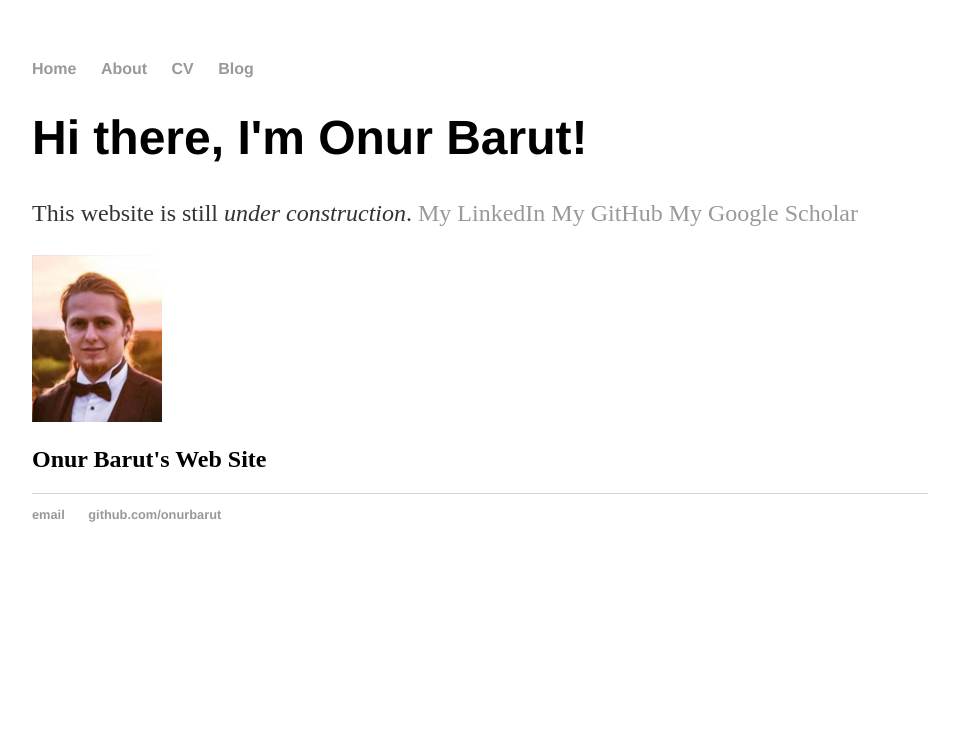
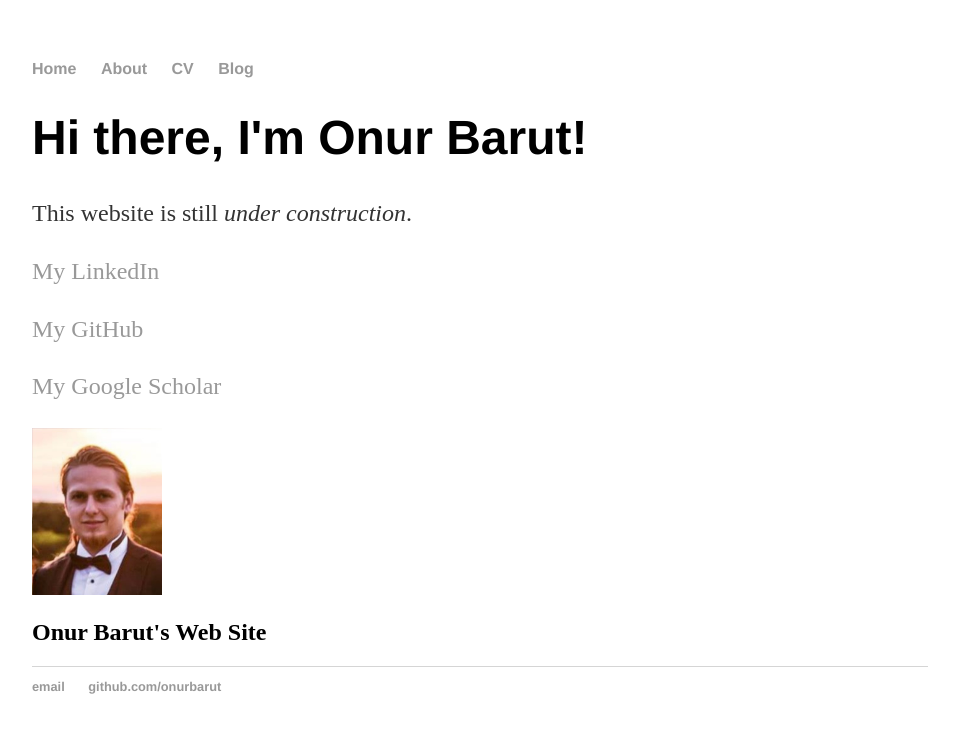
Before and after one commit to onurbarut/onurbarut.github.io, a Jekyll site: the page built from index.html, in a window 1280 px wide. Shown: the top 733 px of the page, without its empty margins (160-1119 px from the left). Built offline with Jekyll 4.4.1, drawn with Linux system fonts in a browser that asks for light colours.

```diff
--- a/index.html
+++ b/index.html
@@ -4,11 +4,10 @@ title: Onur Barut, Home Page
 ---
 <div class="blurb">
 	<h1>Hi there, I'm Onur Barut!</h1>
-	<p>This website is still <em>under construction</em>.
-		<a href="https://www.linkedin.com/in/onurbarut">My LinkedIn</a>
-		<a href="https://www.github.com/onurbarut">My GitHub</a>
-		<a href="https://scholar.google.com/citations?user=vhwFJbgAAAAJ&hl=en">My Google Scholar</a>
-	</p>
+	<p>This website is still <em>under construction</em>. </p>
+	<p><a href="https://www.linkedin.com/in/onurbarut">My LinkedIn</a></p>
+	<p><a href="https://www.github.com/onurbarut">My GitHub</a></p>
+	<p><a href="https://scholar.google.com/citations?user=vhwFJbgAAAAJ&hl=en">My Google Scholar</a></p>
 </div><!-- /.blurb -->
 
 <section class="hero">
```
